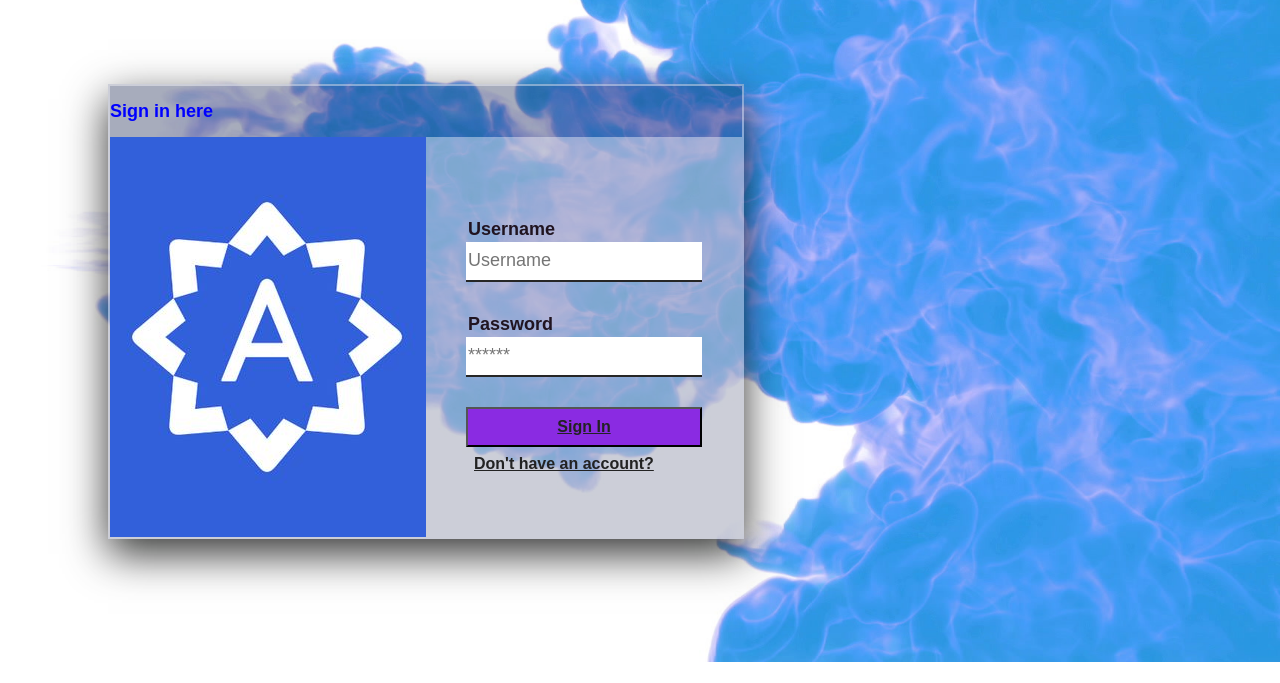
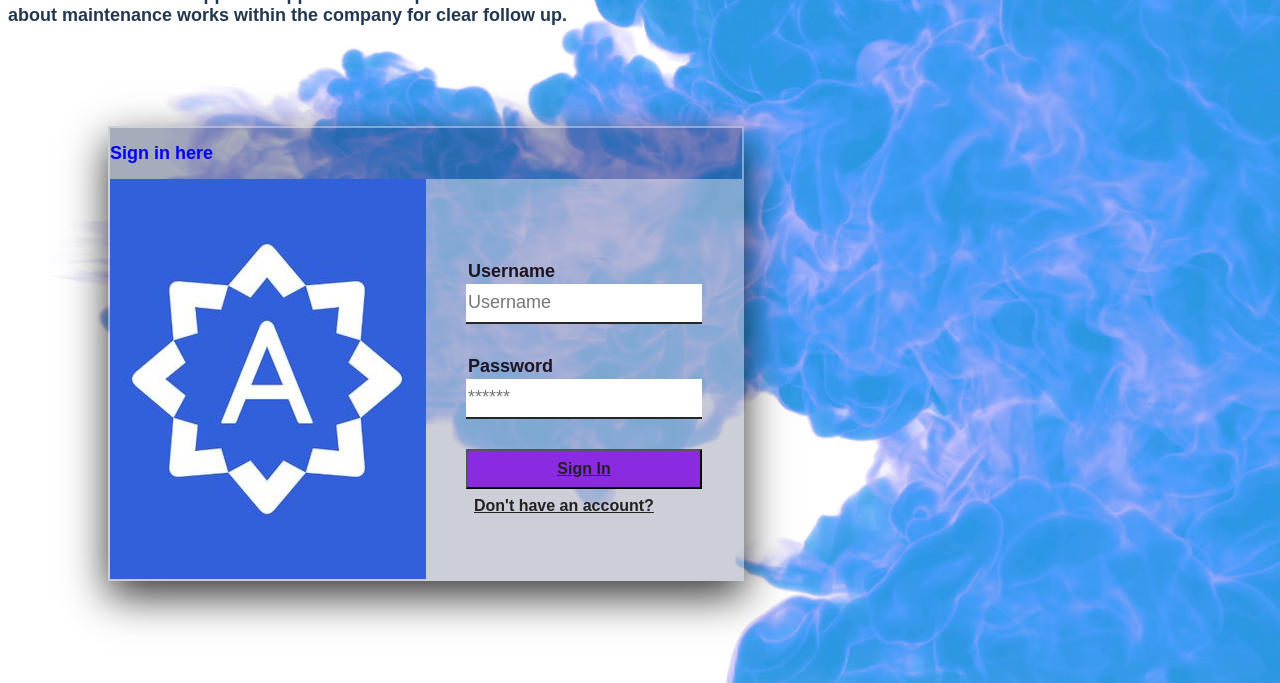
Before and after one commit to Rhytah/Maintenance-Tracker-App, a plain HTML site: page index.html in a window 1280 px wide. Shown: the part 138-821 px from the top of the page. Before the commit the page ends 800 px from the top, so only its background shows below. Drawn offline with Linux system fonts and the light colour scheme.

Commit message:
short intro to Tracker

```diff
--- a/index.html
+++ b/index.html
@@ -34,7 +34,7 @@
        }
             </script>
 
-
+       <p> Maintenance Tracker App is an application that provides information about maintenance works within the company for clear follow up.</p>
     <div class ="container" id="SignIn">
         <h1>Sign in here </h1>
         <div class="left"></div>
```
